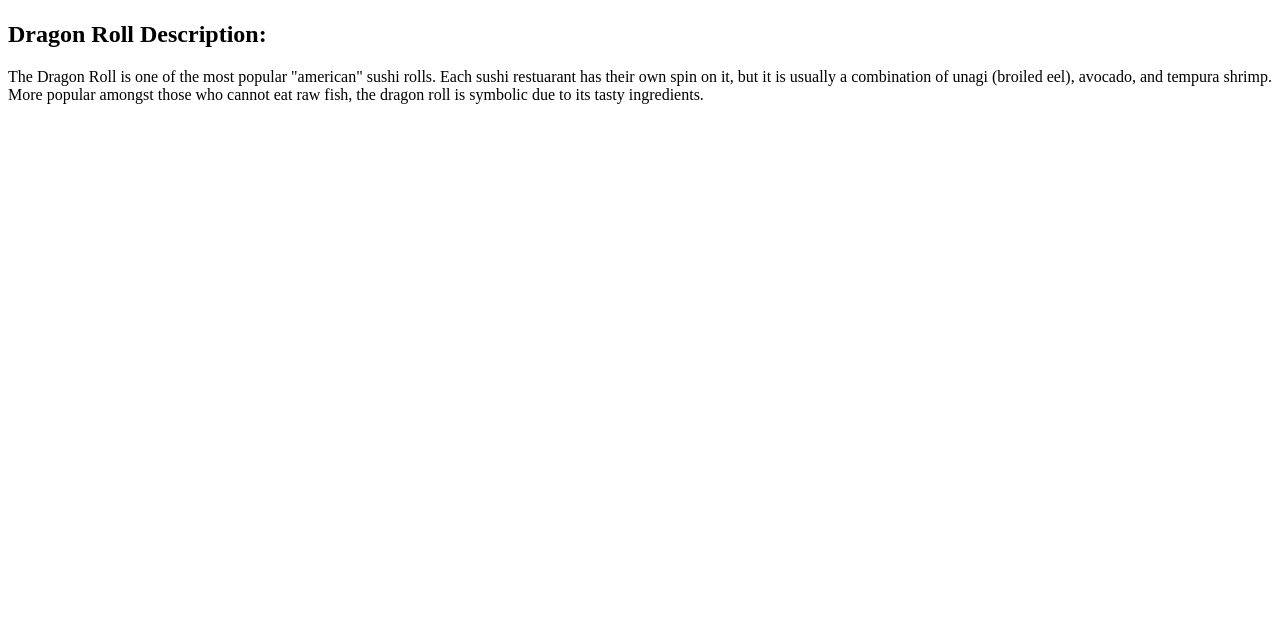
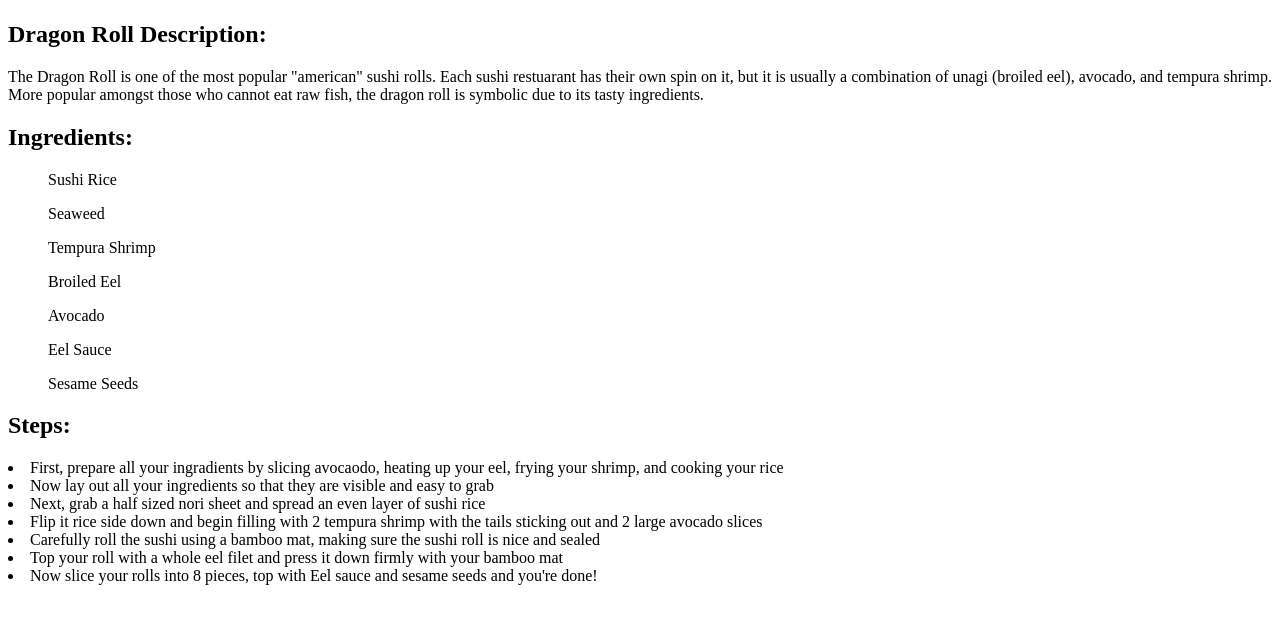
Before and after one commit to pmjamez/odin-recipes, a plain HTML site: page recipes/Sushi.html in a window 1280 px wide. Shown: the part 99-722 px from the top of the page. Drawn offline with Linux system fonts and the light colour scheme.

Commit message:
added ordered and unordered lists

```diff
--- a/recipes/Sushi.html
+++ b/recipes/Sushi.html
@@ -14,6 +14,23 @@
         but it is usually a combination of unagi (broiled eel), avocado, and tempura shrimp. More popular amongst those who
         cannot eat raw fish, the dragon roll is symbolic due to its tasty ingredients.
 
+        <h2>Ingredients:</h2>
+        <ul>Sushi Rice</ul>
+        <ul>Seaweed</ul>
+        <ul>Tempura Shrimp</ul>
+        <ul>Broiled Eel</ul>
+        <ul>Avocado</ul>
+        <ul>Eel Sauce</ul>
+        <ul>Sesame Seeds</ul>
+
+        <h2>Steps:</h2>
+        <li>First, prepare all your ingradients by slicing avocaodo, heating up your eel, frying your shrimp, and cooking your rice</li>
+        <li>Now lay out all your ingredients so that they are visible and easy to grab</li>
+        <li>Next, grab a half sized nori sheet and spread an even layer of sushi rice</li>
+        <li>Flip it rice side down and begin filling with 2 tempura shrimp with the tails sticking out and 2 large avocado slices</li>
+        <li>Carefully roll the sushi using a bamboo mat, making sure the sushi roll is nice and sealed</li>
+        <li>Top your roll with a whole eel filet and press it down firmly with your bamboo mat</li>
+        <li>Now slice your rolls into 8 pieces, top with Eel sauce and sesame seeds and you're done!</li>
     </body>
 
 
```
